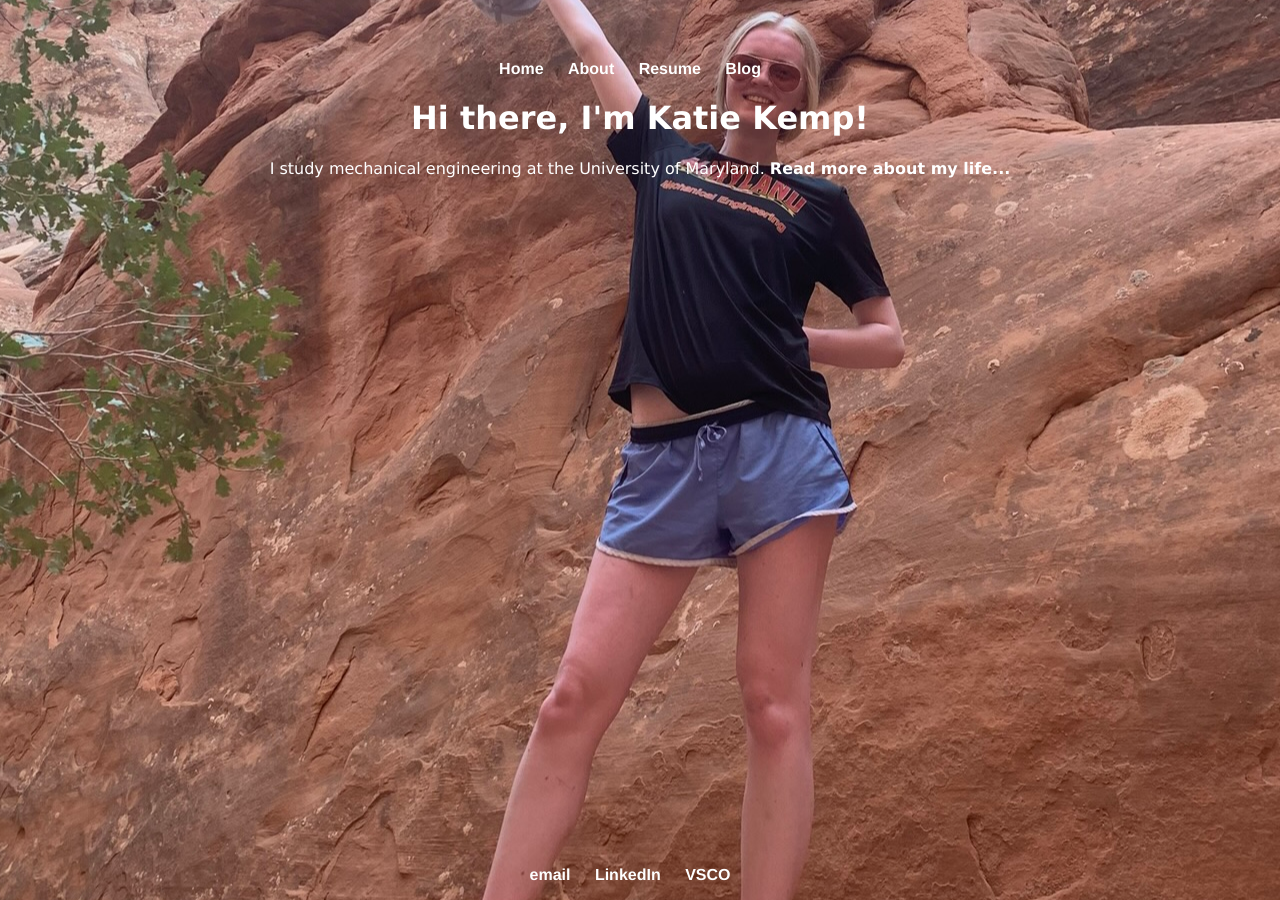
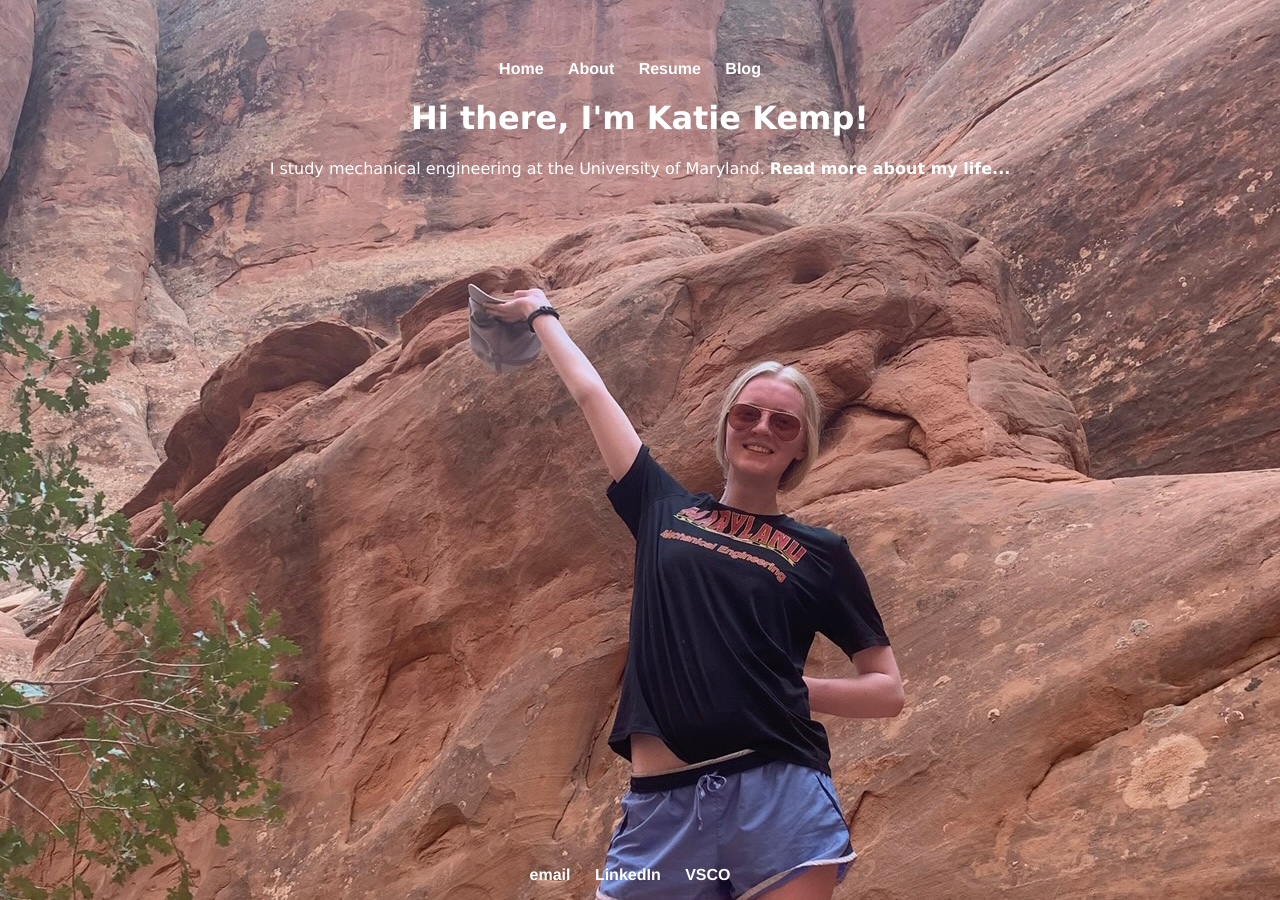
Before and after one commit to katherinekemp/katherinekemp.github.io, a Jekyll site: the page built from index.html, in a window 1280 px wide. Built offline with Jekyll 4.4.1, drawn with Linux system fonts in a browser that asks for light colours.

Commit message:
Update home.html

```diff
--- a/_layouts/home.html
+++ b/_layouts/home.html
@@ -8,7 +8,7 @@
 				background-image: url("homepage.JPG");
 				background-size: auto;
 				background-repeat: no-repeat;
-				background-position: 50% 25%;
+				background-position: 50% 0%;
 				text-align: center;
 			}
 			footer {
```
